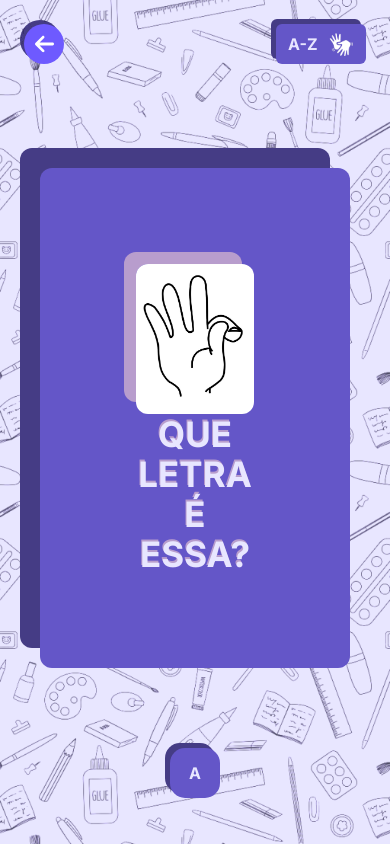
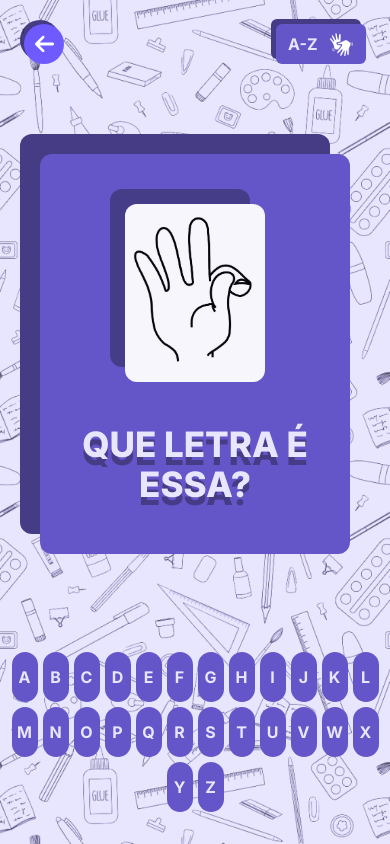
Before and after one commit to dorvillethiago/Memoriza-Libras, a React (Vite) app: page /game in a window 390 px wide. Built offline with nearby package versions, Linux system fonts and the light colour scheme.

Commit message:
feat: finalizada responsividade da tela de game

```diff
--- a/src/modules/Credits/Page.tsx
+++ b/src/modules/Credits/Page.tsx
@@ -3,7 +3,7 @@ import CollaboratorsContainer from "./sessions/CollaboratorsContainer";
 
 export default function Credits() {
     return (
-        <div className="w-screen min-h-[700px] h-screen flex flex-col">
+        <div className="w-screen min-h-[750px] h-screen flex flex-col">
             <BackArrowContainer/>
             <div className="flex h-full items-center justify-center">
                 <CollaboratorsContainer />
--- a/src/modules/Game/Page.tsx
+++ b/src/modules/Game/Page.tsx
@@ -7,10 +7,10 @@ import LetterContainer from "./sessions/LetterContainer.tsx";
 export default function Game() {
     const [letter] = useState<Letter>(getRandomLetter());
     return (
-        <div className={`flex w-screen flex-col items-center gap-20 min-h-[700px]`} style={{height: "100svh"}}>
+        <div className={`flex w-screen flex-col items-center justify-between min-h-[700px]`} style={{height: "100svh"}}>
             <Header/>
             <MainPictureContainer letter={letter}/>
-            <LetterContainer/>
+            <LetterContainer letter={letter}/>
         </div>
     )
 }
--- a/src/modules/Game/assets/ImageShadow.css
+++ b/src/modules/Game/assets/ImageShadow.css
@@ -1,3 +1,7 @@
 .image-shadow {
-    box-shadow: -12px -12px 0px 0px #B89DCD;
+    box-shadow: -15px -15px 0px 0px rgba(69, 60, 133, 1);
 }
+
+.color-filter {
+    filter: opacity(0.95) drop-shadow(0 0 0 #6456c8) drop-shadow(0 0 0 #6456c8) drop-shadow(0 0 0 #6456c8);
+}
--- a/src/modules/Game/components/LetterButton.tsx
+++ b/src/modules/Game/components/LetterButton.tsx
@@ -2,12 +2,25 @@ import "../assets/LetterShadow.css"
 interface LetterButtonProps {
     letter: string;
     onClick: () => void;
+    mobile?: boolean;
 }
 
-export default function LetterButton({letter, onClick}: LetterButtonProps) {
-    return (
-        <button className="bg-primary font-bold text-background rounded-[15px] w-[50px] h-[50px] letter-shadow hover:scale-110 active:scale-75 transition-transform" onClick={onClick}>
-            {letter}
-        </button>
-    )
+export default function LetterButton({letter, onClick, mobile = false}: LetterButtonProps) {
+    {
+        if (mobile) return (
+            <button className={`bg-primary text-[16px] font-bold text-background
+         rounded-[15px] w-[26px] h-[50px] hover:scale-110
+          active:scale-75 transition-transform`} onClick={onClick}>
+                {letter}
+            </button>
+        ); else {
+            return (
+                <button className={`bg-primary text-[20px] font-bold text-background
+         rounded-[15px] w-[55px] h-[55px] letter-shadow hover:scale-110
+          active:scale-75 transition-transform`} onClick={onClick}>
+                    {letter}
+                </button>
+            )
+        }
+    }
 }
--- a/src/modules/Game/components/MainPictureAndText.tsx
+++ b/src/modules/Game/components/MainPictureAndText.tsx
@@ -11,11 +11,11 @@ export default function MainPictureAndText({letter, mobile = false}:MainPictureA
     if (mobile) {
         return (
             <div
-                className="bg-primary w-full max-w-[700px] h-[500px] board-shadow rounded-xl flex flex-col items-center p-24 justify-between">
-                <img className="rounded-xl w-[140px] image-shadow" src={letter.url} alt={letter.str}/>
-                <span className={`relative z-10 `}>
-                    <h1 className="text-center font-bold text-background text-[35px] leading-[40px]">QUE LETRA É ESSA?</h1>
-                    <h1 className="text-center font-bold text-[#B89DCD] text-[35px] leading-[40px] absolute bottom-[2px] right-[2px] -z-10">QUE LETRA É ESSA?</h1>
+                className="bg-primary w-full max-w-[700px] h-[400px] board-shadow rounded-xl flex flex-col items-center py-[50px] px-[15px] justify-between">
+                <img className="rounded-xl w-[140px] image-shadow color-filter" src={letter.url} alt={letter.str}/>
+                <span className={`relative z-10`}>
+                    <h1 className="text-center font-extrabold text-background text-[35px] leading-[40px]">QUE LETRA É ESSA?</h1>
+                    <h1 className="text-center font-extrabold text-[#453C85] text-[35px] leading-[40px] absolute top-2 -z-10">QUE LETRA É ESSA?</h1>
                 </span>
             </div>
         )
@@ -23,10 +23,10 @@ export default function MainPictureAndText({letter, mobile = false}:MainPictureA
         return (
             <div
                 className="bg-primary w-full max-w-[700px] h-[400px] board-shadow rounded-xl flex flex-row items-center p-24 justify-between">
-                <img className="rounded-xl w-[180px] image-shadow" src={letter.url} alt={letter.str}/>
+                <img className="rounded-xl w-[180px] image-shadow color-filter" src={letter.url} alt={letter.str}/>
                 <span className={`relative z-10`}>
                     <h1 className="text-right font-bold text-background text-[50px] leading-[55px]">QUE<br/>LETRA<br/>É<br/>ESSA?</h1>
-                    <h1 className="text-right font-bold text-[#B89DCD] text-[50px] leading-[55px] absolute right-[3px] bottom-[3px] -z-10">QUE<br/>LETRA<br/>É<br/>ESSA?</h1>
+                    <h1 className="text-right font-bold text-[#453C85] text-[50px] leading-[55px] absolute right-[5px] bottom-[5px] -z-10">QUE<br/>LETRA<br/>É<br/>ESSA?</h1>
                 </span>
             </div>
         )
--- a/src/modules/Game/sessions/LetterContainer.tsx
+++ b/src/modules/Game/sessions/LetterContainer.tsx
@@ -1,8 +1,34 @@
 import LetterButton from "../components/LetterButton"
-export default function LetterContainer() {
+import { motion } from "framer-motion";
+import {Alphabet, Letter} from "../letterUtils.ts";
+import {useEffect, useState} from "react";
+import {getWindowDimensions} from "../../../utils/getWindowDimensions.ts";
+
+interface LetterContainerProps {
+        letter: Letter
+}
+
+export default function LetterContainer({letter}: LetterContainerProps) {
+
+    const AlphabetList = Alphabet.split('')
+
+    const [windowDimensions, setWindowDimensions] = useState(getWindowDimensions());
+    useEffect(() => {
+        function handleResize() {
+            setWindowDimensions(getWindowDimensions());
+        }
+        window.addEventListener('resize', handleResize);
+        return () => window.removeEventListener('resize', handleResize);
+    }, []);
+
     return (
-        <div>
-            <LetterButton letter="A" onClick={() => {}}/>
-        </div>
+        <motion.div
+            initial={{ y: 50, opacity: 0}}
+            animate={{ y: 0, opacity: 50}}
+            className={`flex flex-wrap justify-center my-8 ${windowDimensions.width <= 689 ? 'mx-2 gap-[5px] max-w-[500px]' : 'mx-8 gap-[10px] max-w-[700px]'}`}>
+            {AlphabetList.map((char: string, index: number) =>
+                <LetterButton mobile={windowDimensions.width <= 689} key={index} letter={char} onClick={() => console.log({letter})}/>
+            )}
+        </motion.div>
     )
 }
```
